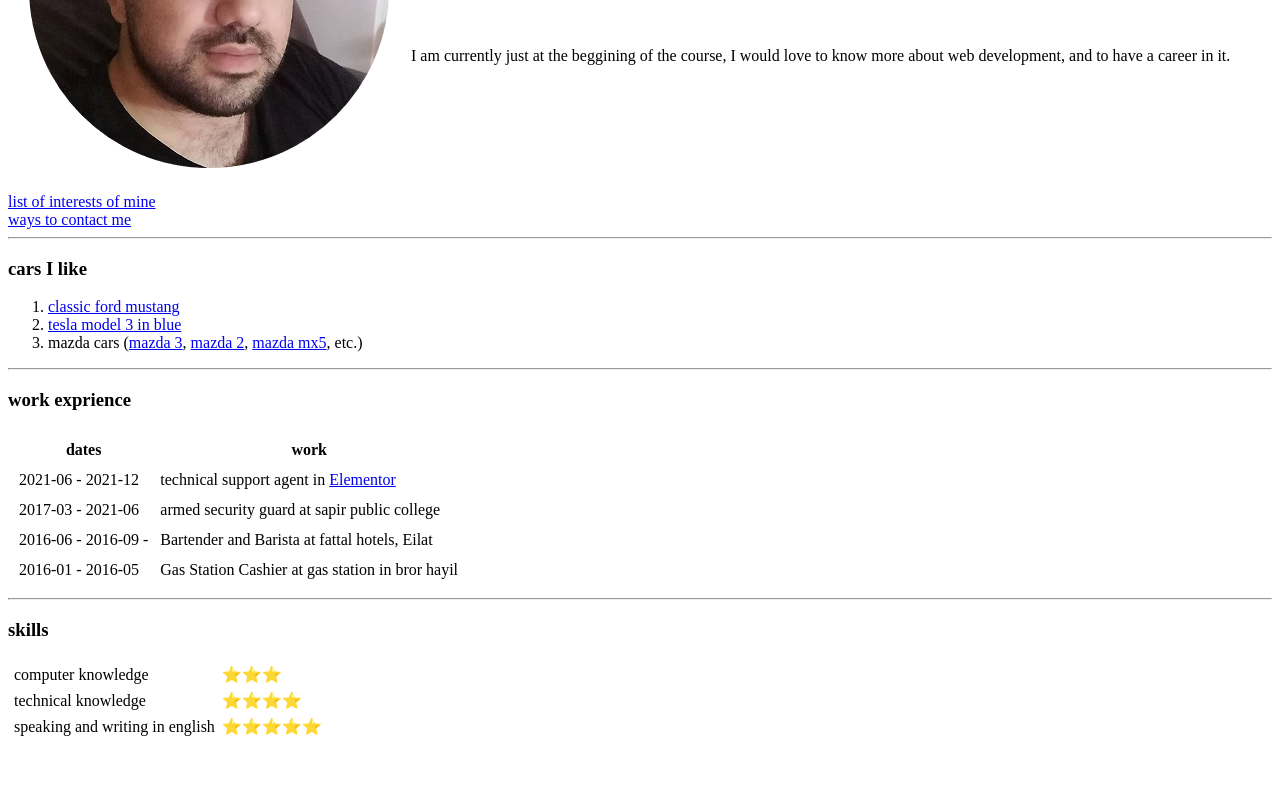
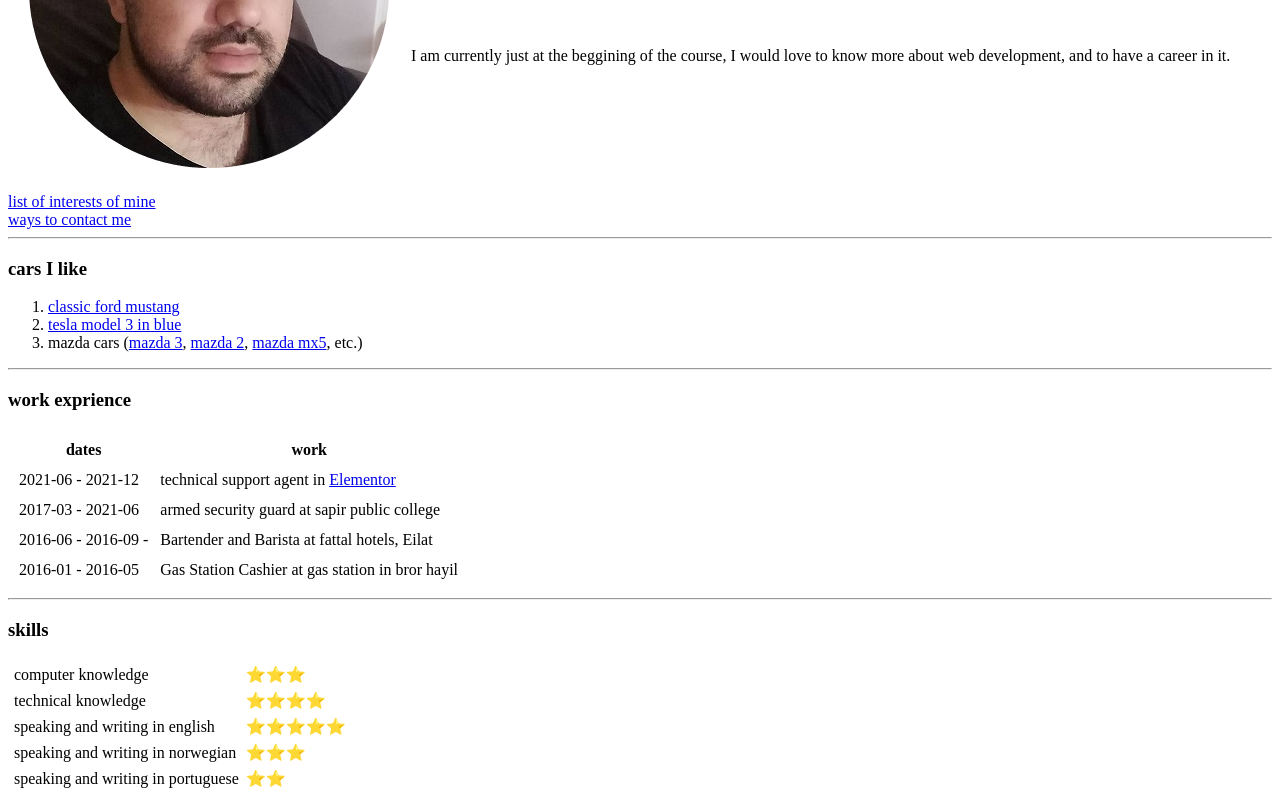
Before and after one commit to nordicw0lf/cv, a plain HTML site: page index.html in a window 1280 px wide. Shown: the part 221-1023 px from the top of the page. Before the commit the page ends 971 px from the top, so only its background shows below. Drawn offline with Linux system fonts and the light colour scheme.

Commit message:
Update index.html

```diff
--- a/index.html
+++ b/index.html
@@ -81,6 +81,14 @@
       <td>speaking and writing in english</td>
       <td>⭐⭐⭐⭐⭐</td>
     </tr>
+    <tr>
+      <td>speaking and writing in norwegian</td>
+      <td>⭐⭐⭐</td>
+    </tr>
+    <tr>
+      <td>speaking and writing in portuguese</td>
+      <td>⭐⭐</td>
+    </tr>
   </table>
 </body>
 
```
